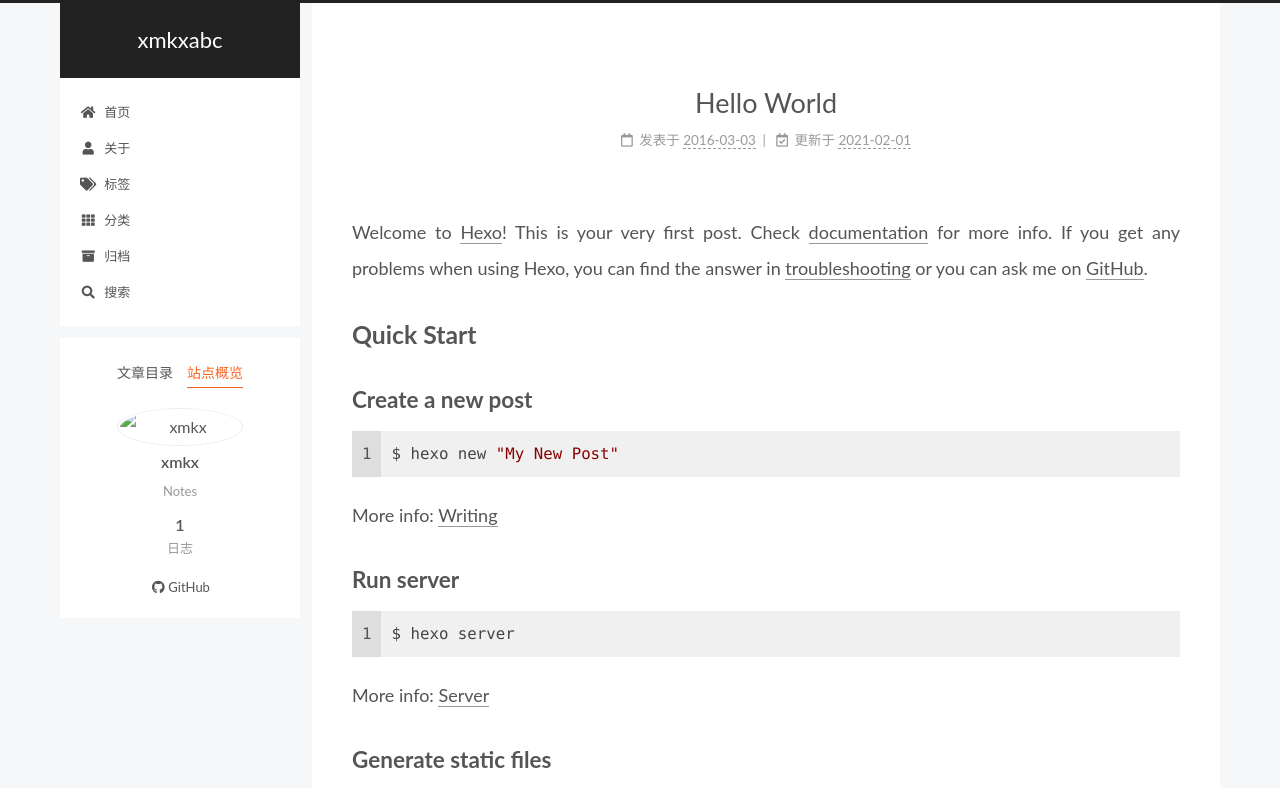
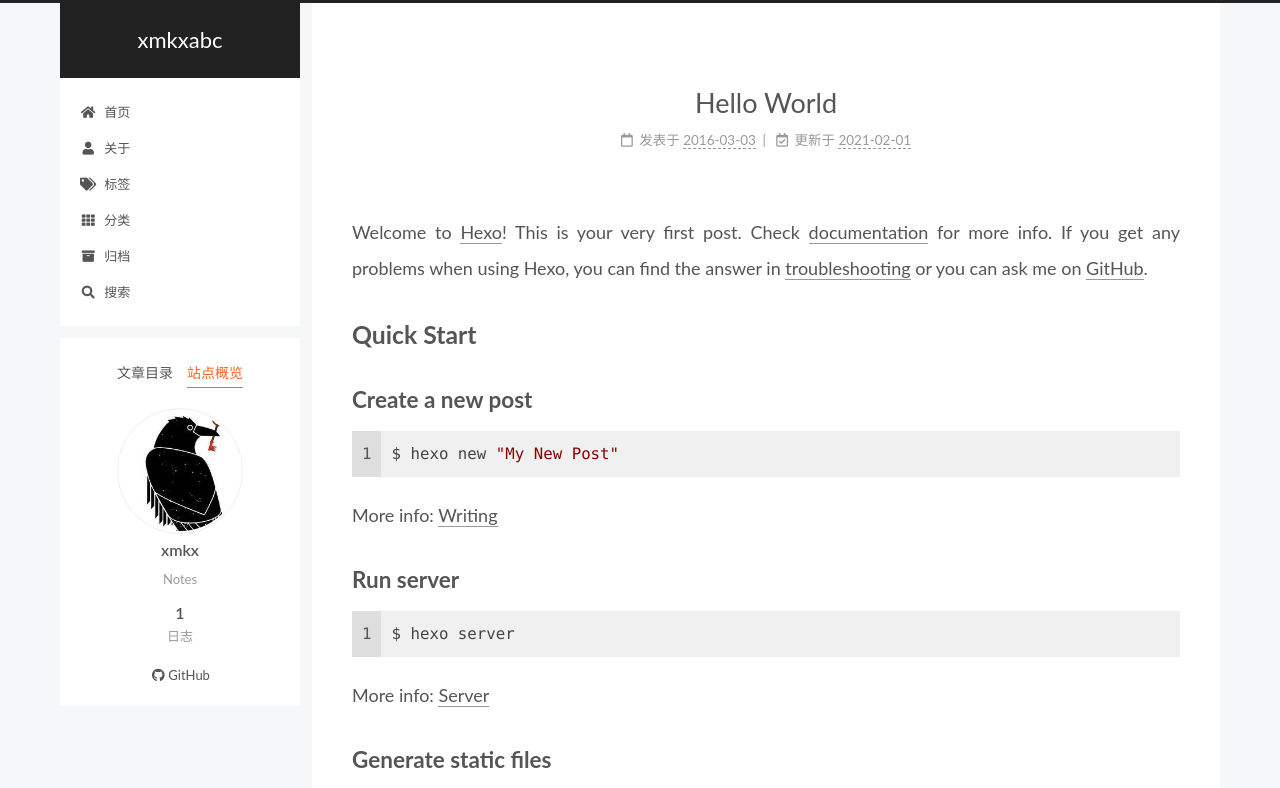
Before and after one commit to xmkxabc/xmkxabc.github.io, a plain HTML site: page 2016/03/03/hello-world/index.html in a window 1280 px wide. Both pictures are taken after a click on the item "站点概览". Shown: the top 788 px of the page. Drawn offline with nearby package versions, Linux system fonts and the light colour scheme; some packages are replaced by stand-ins of ours; a script that the page names is missing.

Commit message:
Site updated: 2021-02-01 18:16:29

```diff
--- a/2016/03/03/hello-world/index.html
+++ b/2016/03/03/hello-world/index.html
@@ -193,7 +193,7 @@
         <div class="site-overview-wrap sidebar-panel">
           <div class="site-author site-overview-item animated" itemprop="author" itemscope itemtype="http://schema.org/Person">
     <img class="site-author-image" itemprop="image" alt="xmkx"
-      src="/images/avatar.png">
+      src="/images/avatar.jpg">
   <p class="site-author-name" itemprop="name">xmkx</p>
   <div class="site-description" itemprop="description">Notes</div>
 </div>
@@ -250,7 +250,7 @@
     <link itemprop="mainEntityOfPage" href="http://example.com/2016/03/03/hello-world/">
 
     <span hidden itemprop="author" itemscope itemtype="http://schema.org/Person">
-      <meta itemprop="image" content="/images/avatar.png">
+      <meta itemprop="image" content="/images/avatar.jpg">
       <meta itemprop="name" content="xmkx">
       <meta itemprop="description" content="Notes">
     </span>
```
Also changed, not shown: about/index.html (+1 -1 lines), archives/2016/03/index.html (+1 -1 lines), archives/2016/index.html (+1 -1 lines), archives/index.html (+1 -1 lines), categories/index.html (+1 -1 lines), index.html (+2 -2 lines), lib/canvas-nest/README.html (+1 -1 lines), resources/index.html (+1 -1 lines), tags/index.html (+1 -1 lines), images/avatar.gif (deleted), images/avatar.jpg (added).
